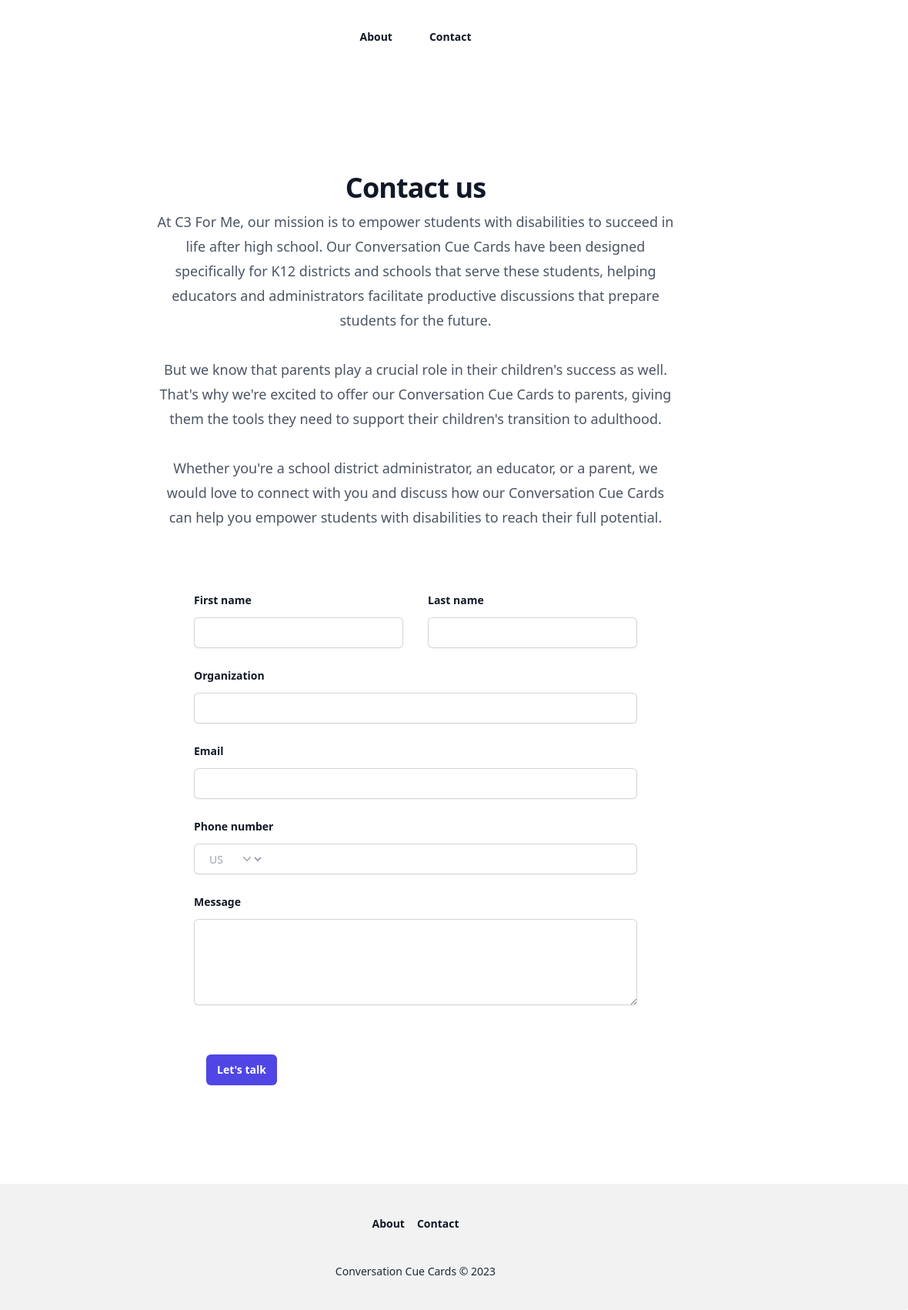
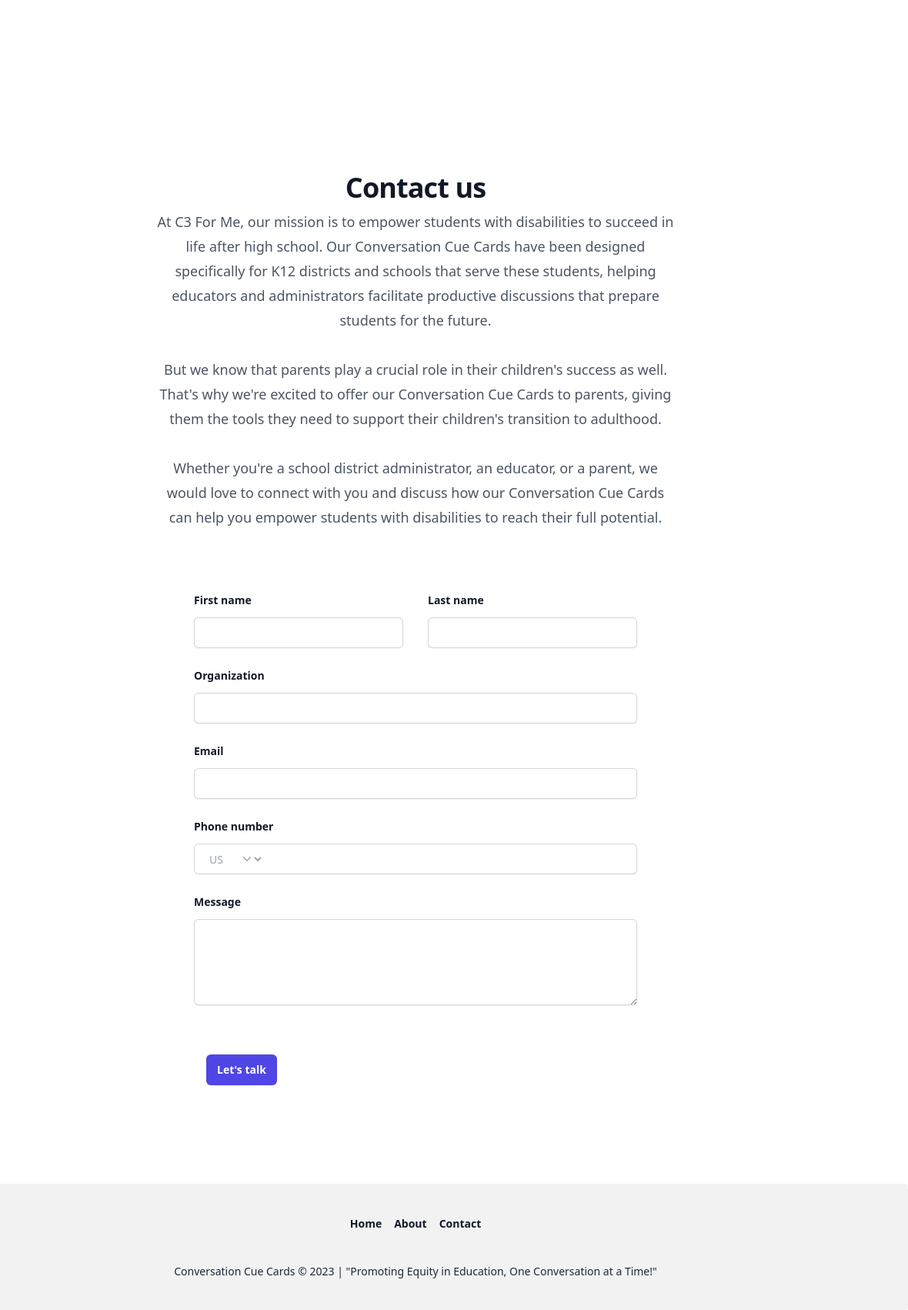
Before and after one commit to asiaaitch/conversation-cue-cards-site, a website: page dist/contact.html in a window 1280 px wide. Shown: the full height of the page at 77% size, 100-1280 px from the left. Drawn offline with Linux system fonts and the light colour scheme; a web font is replaced by a local one.

Commit message:
Conversation Cue Cards

```diff
--- a/dist/contact.html
+++ b/dist/contact.html
@@ -27,8 +27,8 @@
               </button>
             </div>
             <div class="hidden lg:flex lg:gap-x-12">
-              <a href="about.html" class="text-sm font-semibold leading-6 text-gray-900" target="_blank" rel="noreferrer">About</a>
-              <a href="contact.html" class="text-sm font-semibold leading-6 text-gray-900" target="_blank" rel="noreferrer">Contact</a>
+              <!-- <a href="about.html" class="text-sm font-semibold leading-6 text-gray-900" target="_blank" rel="noreferrer">About</a> -->
+              <!-- <a href="contact.html" class="text-sm font-semibold leading-6 text-gray-900" target="_blank" rel="noreferrer">Contact</a> -->
               <!-- <a href="product.html" class="text-sm font-semibold leading-6 text-gray-900">Our Product</a> -->
               <!-- <a href="#" class="text-sm font-semibold leading-6 text-gray-900">Resources</a> -->
             </div>
@@ -36,6 +36,8 @@
               <a href="#" class="text-sm font-semibold leading-6 text-gray-900"><span aria-hidden="true"></span></a>
             </div>
           </nav>
+
+
 <div class="isolate bg-white px-6 py-24 sm:py-32 lg:px-8">
     <div class="absolute inset-x-0 top-[-10rem] -z-10 transform-gpu overflow-hidden blur-3xl sm:top-[-20rem]" aria-hidden="true">
       <!-- <div class="relative left-1/2 -z-10 aspect-[1155/678] w-[36.125rem] max-w-none -translate-x-1/2 rotate-[30deg] bg-gradient-to-tr from-[#ff80b5] to-[#9089fc] opacity-30 sm:left-[calc(50%-40rem)] sm:w-[72.1875rem]" style="clip-path: polygon(74.1% 44.1%, 100% 61.6%, 97.5% 26.9%, 85.5% 0.1%, 80.7% 2%, 72.5% 32.5%, 60.2% 62.4%, 52.4% 68.1%, 47.5% 58.3%, 45.2% 34.5%, 27.5% 76.7%, 0.1% 64.9%, 17.9% 100%, 27.6% 76.8%, 76.1% 97.7%, 74.1% 44.1%)"></div> -->
@@ -121,6 +123,7 @@
 </div>
   <footer class="footer footer-center p-10 bg-base-200 text-base-content rounded">
     <div class="grid grid-flow-col gap-4">
+      <a href="index.html" class="text-sm font-semibold leading-6 text-gray-900">Home</a>
       <a href="about.html" class="text-sm font-semibold leading-6 text-gray-900">About</a>
       <a href="contact.html" class="text-sm font-semibold leading-6 text-gray-900">Contact</a>
       <!-- <a class="text-sm font-semibold leading-6 text-gray-900">Pilot Study</a>
@@ -134,7 +137,7 @@
       </div>
     </div>
     <div> -->
-      <p>Conversation Cue Cards © 2023</p>
+      <p>Conversation Cue Cards © 2023 | "Promoting Equity in Education, One Conversation at a Time!"</p>
     </div>
   </footer>
 
```
Also changed, not shown: dist/about.html (+4 -4 lines), dist/index.html (+6 -6 lines), dist/style.css.
